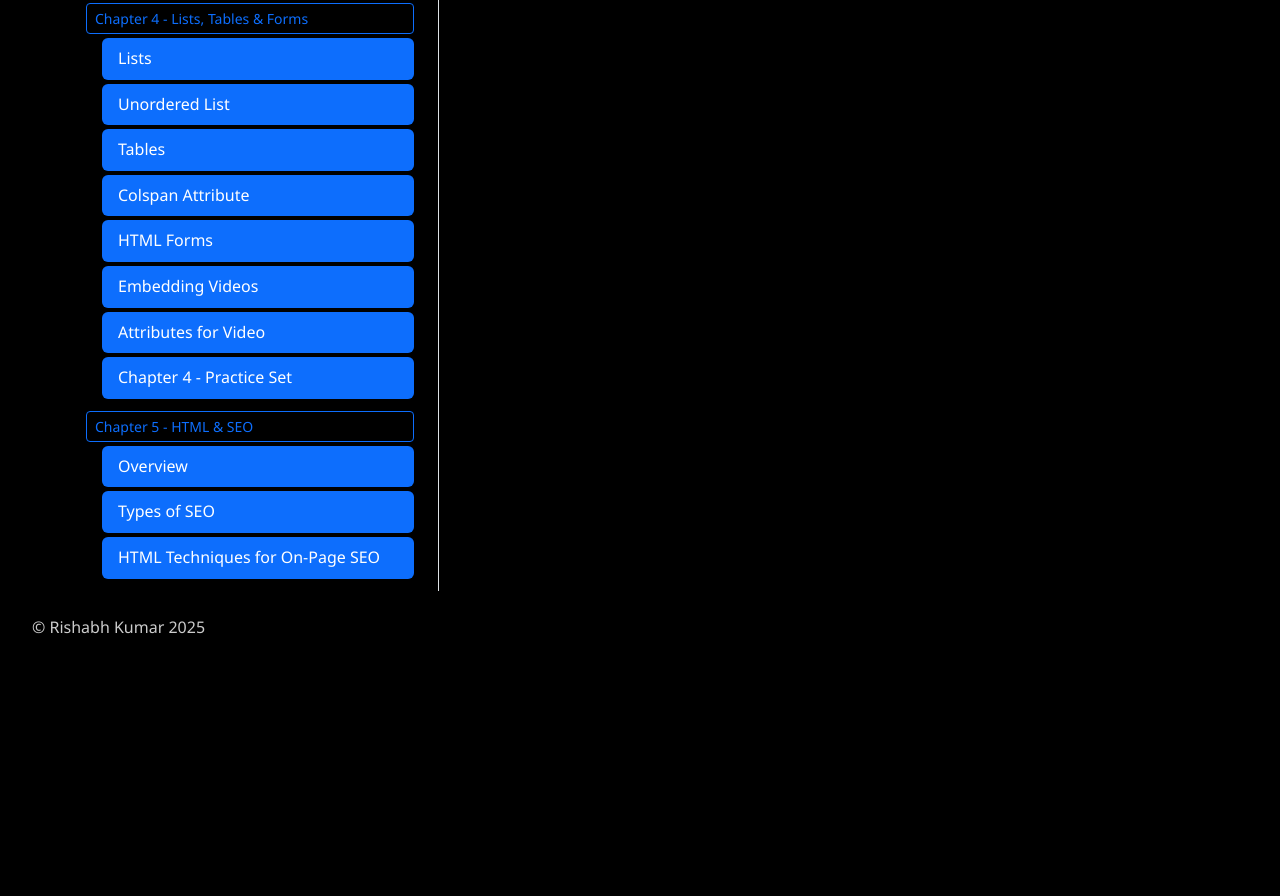
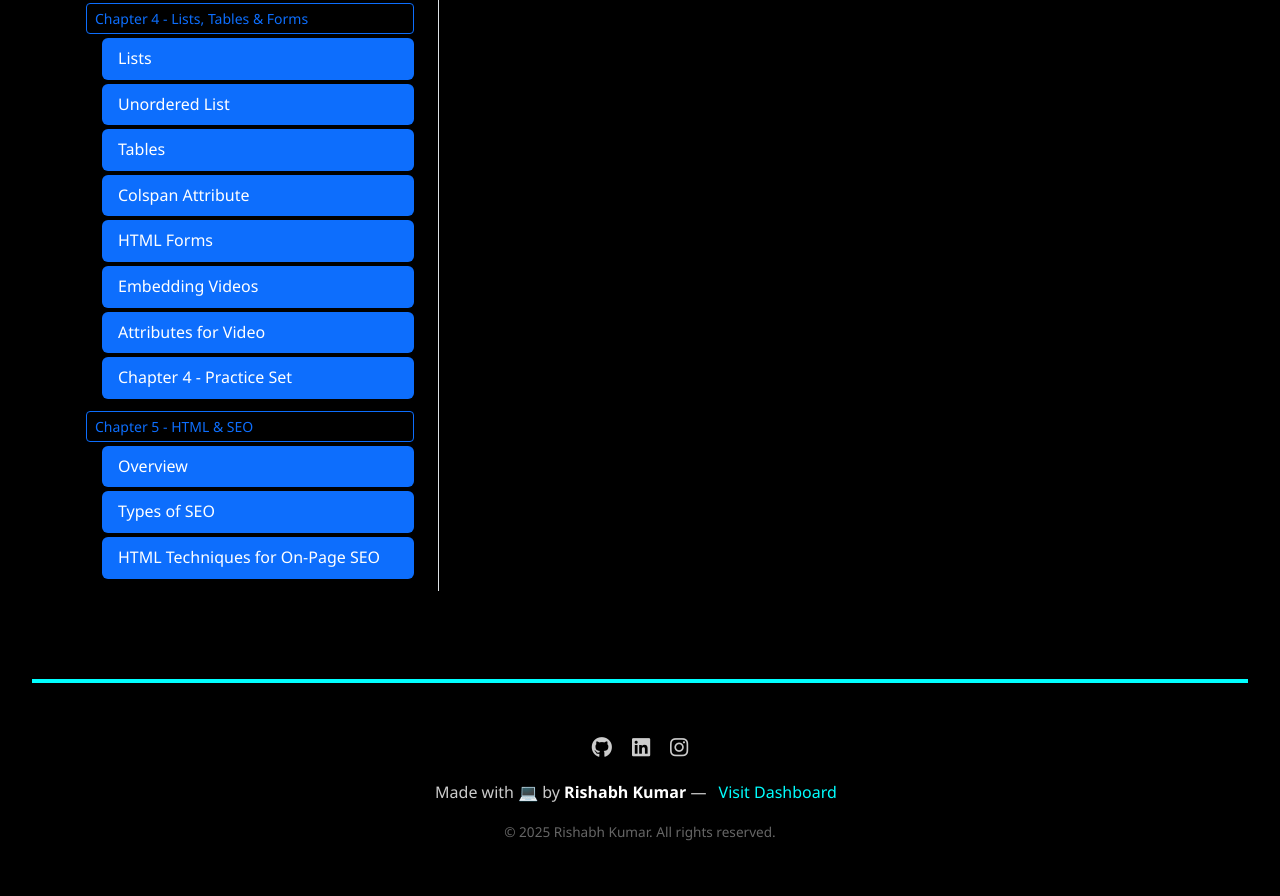
Before and after one commit to rishabhkumaar/html, a plain HTML site: page index.html in a window 1280 px wide. Shown: the part 2841-3737 px from the top of the page. Before the commit the page ends 3513 px from the top, so only its background shows below. Drawn offline with nearby package versions, Linux system fonts and the light colour scheme.

Commit message:
Minor Changes

```diff
--- a/index.html
+++ b/index.html
@@ -4,10 +4,36 @@
 <head>
   <meta charset="utf-8" />
   <meta name="viewport" content="width=device-width, initial-scale=1" />
-  <title>Rishabh's Dashboard</title>
+  <!-- Basic SEO -->
+  <title>Rishabh's HTML Learning Dashboard</title>
+  <meta name="description"
+    content="Learn HTML with Rishabh Kumar – beginner-friendly explanations, examples, and interactive practice sets.">
+  <meta name="keywords" content="HTML, learn HTML, beginner HTML, web development, Rishabh Kumar">
+  <meta name="author" content="Rishabh Kumar">
+
+  <!-- Canonical URL -->
+  <link rel="canonical" href="https://rishabhkumaar.github.io/html/">
+
+  <!-- Favicon -->
+  <link rel="icon" type="image/png" href="https://rishabhkumaar.github.io/html/logo.png">
+
+  <!-- Open Graph / Facebook -->
+  <meta property="og:title" content="Rishabh's HTML Learning Dashboard">
+  <meta property="og:description" content="Start learning HTML with interactive lessons and clear explanations.">
+  <meta property="og:image" content="https://rishabhkumaar.github.io/html/rishabh.jpg">
+  <meta property="og:url" content="https://rishabhkumaar.github.io/html/">
+  <meta property="og:type" content="website">
+
+  <!-- Twitter Card -->
+  <meta name="twitter:card" content="summary_large_image">
+  <meta name="twitter:title" content="Rishabh's HTML Learning Dashboard">
+  <meta name="twitter:description" content="Start learning HTML with interactive lessons and clear explanations.">
+  <meta name="twitter:image" content="https://rishabhkumaar.github.io/html/rishabh.jpg">
+
 
   <!-- Bootstrap CSS -->
   <link href="https://cdn.jsdelivr.net/npm/bootstrap@5.3.7/dist/css/bootstrap.min.css" rel="stylesheet" />
+  <link rel="stylesheet" href="https://cdnjs.cloudflare.com/ajax/libs/font-awesome/6.4.0/css/all.min.css" />
 
   <!-- Bootstrap Icons -->
   <link href="https://cdn.jsdelivr.net/npm/bootstrap-icons@1.10.5/font/bootstrap-icons.css" rel="stylesheet" />
@@ -60,6 +86,23 @@
       padding-right: 1rem;
     }
   </style>
+  <script type="application/ld+json">
+{
+  "@context": "https://schema.org",
+  "@type": "EducationalOrganization",
+  "name": "Rishabh's HTML Dashboard",
+  "url": "https://rishabhkumaar.github.io/html/",
+  "logo": "https://rishabhkumaar.github.io/html/logo.png",
+  "description": "Interactive HTML learning platform built by Rishabh Kumar for web development beginners.",
+  "sameAs": [
+    "https://github.com/rishabhkumaar",
+    "https://www.linkedin.com/in/rishabhkumaar",
+    "https://www.instagram.com/rishabhkumaaaar",
+    "https://www.youtube.com/@rishabhkumaar"
+  ]
+}
+</script>
+
 </head>
 
 <body>
@@ -788,7 +831,8 @@ C + O&lt;sub&gt;2&lt;/sub&gt; → CO&lt;sub&gt;2&lt;/sub&gt;
                 <h3>Unordered List</h3>
                 <p>An unordered list displays items with bullet points. Each item is wrapped in a
                   <code>&lt;li&gt;</code>
-                  tag.</p>
+                  tag.
+                </p>
                 <pre>
 &lt;ul&gt;
   &lt;li&gt;HTML&lt;/li&gt;
@@ -867,7 +911,8 @@ C + O&lt;sub&gt;2&lt;/sub&gt; → CO&lt;sub&gt;2&lt;/sub&gt;
 
                 <p>Forms collect user input using elements like <code>&lt;input&gt;</code>,
                   <code>&lt;textarea&gt;</code>,
-                  and <code>&lt;button&gt;</code>.</p>
+                  and <code>&lt;button&gt;</code>.
+                </p>
                 <pre>
 &lt;form&gt;
   &lt;input type="text" placeholder="Name" /&gt;
@@ -1128,7 +1173,25 @@ C + O&lt;sub&gt;2&lt;/sub&gt; → CO&lt;sub&gt;2&lt;/sub&gt;
     </div>
     </div>
   </main>
-  <footer>© Rishabh Kumar 2025</footer>
+  <footer class="footer">
+    <div class="footer__social-icons">
+      <a href="https://github.com/rishabhkumaar" target="_blank" aria-label="GitHub">
+        <i class="fab fa-github"></i>
+      </a>
+      <a href="https://www.linkedin.com/in/rishabhkumaar" target="_blank" aria-label="LinkedIn">
+        <i class="fab fa-linkedin"></i>
+      </a>
+      <a href="https://www.instagram.com/rishabhkumaar" target="_blank" aria-label="Instagram">
+        <i class="fab fa-instagram"></i>
+      </a>
+    </div>
+    <p>
+      Made with 💻 by <strong>Rishabh Kumar</strong> — <a href="https://rishabhkumaar.github.io/html/"
+        target="_blank">Visit Dashboard</a>
+    </p>
+    <small>&copy; 2025 Rishabh Kumar. All rights reserved.</small>
+  </footer>
+
   <!-- Bootstrap JS -->
   <script src="https://cdn.jsdelivr.net/npm/bootstrap@5.3.7/dist/js/bootstrap.bundle.min.js"></script>
 </body>
--- a/style.css
+++ b/style.css
@@ -250,3 +250,49 @@ td {
 .about__description p {
   margin-bottom: 1.2rem;
 }
+
+/* === Footer Section === */
+.footer {
+  background-color: #000;
+  color: #ccc;
+  text-align: center;
+  padding: 2rem 1rem;
+  border-top: 4px solid #00ffff;
+  margin-top: 4rem;
+  font-size: 0.95rem;
+}
+
+.footer a {
+  color: #00ffff;
+  text-decoration: none;
+  margin: 0 0.5rem;
+  transition: color 0.3s ease;
+}
+
+.footer a:hover {
+  color: #ffa500;
+}
+
+.footer__social-icons {
+  margin-top: 1rem;
+}
+
+.footer__social-icons a {
+  display: inline-block;
+  margin: 0 0.5rem;
+  color: #ccc;
+  font-size: 1.3rem;
+  transition: color 0.3s ease, transform 0.3s ease;
+}
+
+.footer__social-icons a:hover {
+  color: #00ffff;
+  transform: scale(1.1);
+}
+
+.footer small {
+  display: block;
+  margin-top: 1rem;
+  font-size: 0.85rem;
+  color: #666;
+}
```
Also changed, not shown: googlee78e7f218fcb8b94.html (deleted, +0 -1 lines).
